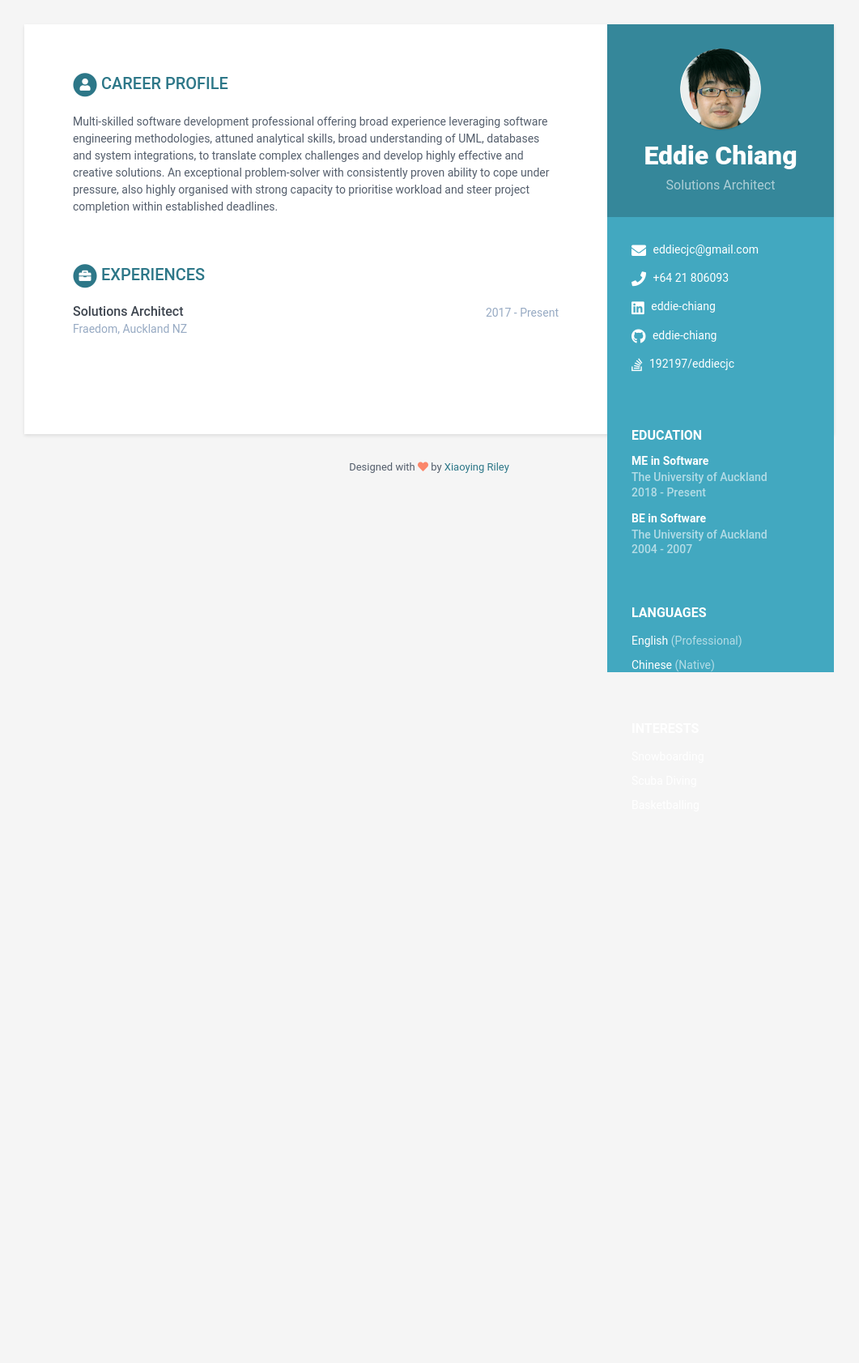
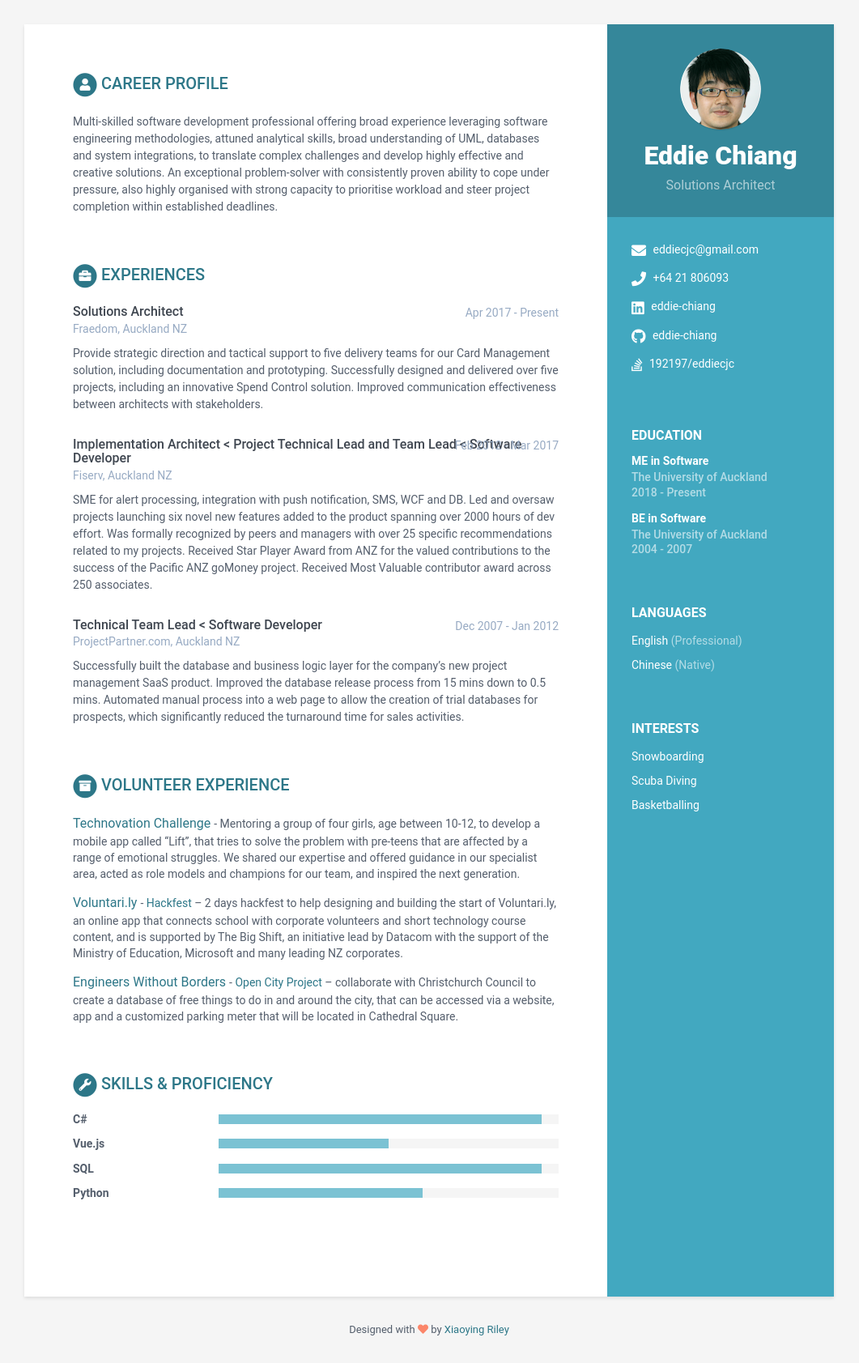
Before and after one commit to eddie-chiang/eddie-chiang.github.io, a Jekyll site: the page built from index.html, in a window 1280 px wide. Shown: the whole page at 81% size, without its empty margins (110-1171 px from the left). Built offline with Jekyll 4.4.1, drawn with Linux system fonts in a browser that asks for light colours; before the commit the page ends 1034 px from its top, so only the background shows below that.

Commit message:
Updated contents.

```diff
--- a/_data/data.yml
+++ b/_data/data.yml
@@ -3,94 +3,102 @@
 #
 
 sidebar:
-    about: False # set to False or comment line if you want to remove the "how to use?" in the sidebar
-    education: True # set to False if you want education in main section instead of in sidebar
+  about: False # set to False or comment line if you want to remove the "how to use?" in the sidebar
+  education: True # set to False if you want education in main section instead of in sidebar
 
-    # Profile information
-    name: Eddie Chiang
-    tagline: Solutions Architect
-    avatar: Eddie Chiang.png  #place a 100x100 picture inside /assets/images/ folder and provide the name of the file below
+  # Profile information
+  name: Eddie Chiang
+  tagline: Solutions Architect
+  avatar: Eddie Chiang.png  #place a 100x100 picture inside /assets/images/ folder and provide the name of the file below
 
-    # Sidebar links
-    email: eddiecjc@gmail.com
-    phone: +64 21 806093
-    website:
-    linkedin: eddie-chiang
-    github: eddie-chiang
-    gitlab:
-    bitbucket:
-    twitter:
-    stack-overflow: 192197/eddiecjc # Number/Username, e.g. 123456/alandoe
-    codewars:
-    goodreads: # Number-Username, e.g. 123456-alandoe
+  # Sidebar links
+  email: eddiecjc@gmail.com
+  phone: +64 21 806093
+  website:
+  linkedin: eddie-chiang
+  github: eddie-chiang
+  gitlab:
+  bitbucket:
+  twitter:
+  stack-overflow: 192197/eddiecjc # Number/Username, e.g. 123456/alandoe
+  codewars:
+  goodreads: # Number-Username, e.g. 123456-alandoe
 
-    languages:
-      - idiom: English
-        level: Professional
+  languages:
+    - idiom: English
+      level: Professional
 
-      - idiom: Chinese
-        level: Native
+    - idiom: Chinese
+      level: Native
 
-    interests:
-      - item: Snowboarding
-        link:
+  interests:
+    - item: Snowboarding
+      link:
 
-      - item: Scuba Diving
-        link:
+    - item: Scuba Diving
+      link:
 
-      - item: Basketballing
-        link:
+    - item: Basketballing
+      link:
 
 career-profile:
-    title: Career Profile
-    summary: |
-      Multi-skilled software development professional offering broad experience leveraging
-      software engineering methodologies, attuned analytical skills, broad understanding of
-      UML, databases and system integrations, to translate complex challenges and develop
-      highly effective and creative solutions. An exceptional problem-solver with consistently
-      proven ability to cope under pressure, also highly organised with strong capacity to
-      prioritise workload and steer project completion within established deadlines.
+  title: Career Profile
+  summary: |
+    Multi-skilled software development professional offering broad experience leveraging software engineering methodologies, attuned analytical skills, broad understanding of UML, databases and system integrations, to translate complex challenges and develop highly effective and creative solutions.
+    An exceptional problem-solver with consistently proven ability to cope under pressure, also highly organised with strong capacity to prioritise workload and steer project completion within established deadlines.
+
 education:
-    - degree: ME in Software
-      university: The University of Auckland
-      time: 2018 - Present
-      details:
-    - degree: BE in Software
-      university: The University of Auckland
-      time: 2004 - 2007
-      details:
+  - degree: ME in Software
+    university: The University of Auckland
+    time: 2018 - Present
+    details: >
+      Research on code comprehension challenges developers are facing to develop a deeper understanding, using mixed-method including interviews with developers and analysis of historical communication data using machine learning and NLP.>
+  - degree: BE in Software
+    university: The University of Auckland
+    time: 2004 - 2007
+    details:
 experiences:
-    - role: Solutions Architect
-      time: 2017 - Present
-      company: Fraedom, Auckland NZ
-      details:
+  - role: Solutions Architect
+    time: Apr 2017 - Present
+    company: Fraedom, Auckland NZ
+    details: |
+      Provide strategic direction and tactical support to five delivery teams for our Card Management solution, including documentation and prototyping.
+      Successfully designed and delivered over five projects, including an innovative Spend Control solution.
+      Improved communication effectiveness between architects with stakeholders.
+  - role: Implementation Architect < Project Technical Lead and Team Lead < Software Developer
+    time: Feb 2012 - Mar 2017
+    company: Fiserv, Auckland NZ
+    details: |
+      SME for alert processing, integration with push notification, SMS, WCF and DB.
+      Led and oversaw projects launching six novel new features added to the product spanning over 2000 hours of dev effort.
+      Was formally recognized by peers and managers with over 25 specific recommendations related to my projects.
+      Received Star Player Award from ANZ for the valued contributions to the success of the Pacific ANZ goMoney project.
+      Received Most Valuable contributor award across 250 associates.
+  - role: Technical Team Lead < Software Developer
+    time: Dec 2007 - Jan 2012
+    company: ProjectPartner.com, Auckland NZ
+    details: |
+      Successfully built the database and business logic layer for the company’s new project management SaaS product.
+      Improved the database release process from 15 mins down to 0.5 mins.
+      Automated manual process into a web page to allow the creation of trial databases for prospects, which significantly reduced the turnaround time for sales activities.
 
-# projects:
-#     title: Projects
-#     intro: >
-#       You can list your side projects or open source libraries in this
-#       section. Lorem ipsum dolor sit amet, consectetur adipiscing elit.
-#       Vestibulum et ligula in nunc bibendum fringilla a eu lectus.
-#     assignments:
-#       - title: Velocity
-#         link: "#hook"
-#         tagline: "A responsive website template designed to help startups promote, market and sell their products."
-
-#       - title: DevStudio
-#         link: "#"
-#         tagline: "A responsive website template designed to help web developers/designers market their services."
-
-#       - title: Tempo
-#         link: "#"
-#         tagline: "A responsive website template designed to help startups promote their products or services and to attract users &amp; investors"
-
-#       - title: Atom
-#         link: "#"
-#         tagline: "A comprehensive website template solution for startups/developers to market their mobile apps."
-
-#       - title: Delta
-#         link: "#"
-#         tagline: "A responsive Bootstrap one page theme designed to help app developers promote their mobile apps"
+projects:
+  title: Volunteer Experience
+  intro:
+  assignments:
+    - title: Technovation Challenge
+      link: https://technovationchallenge.org/
+      tagline: |
+        Mentoring a group of four girls, age between 10-12, to develop a mobile app called “Lift”, that tries to solve the problem with pre-teens that are affected by a range of emotional struggles.
+        We shared our expertise and offered guidance in our specialist area, acted as role models and champions for our team, and inspired the next generation.
+    - title: Voluntari.ly
+      link: https://voluntari.ly/
+      tagline: |
+        <a href="https://voluntari.ly/hackfest">Hackfest</a> – 2 days hackfest to help designing and building the start of Voluntari.ly, an online app that connects school with corporate volunteers and short technology course content, and is supported by The Big Shift, an initiative lead by Datacom with the support of the Ministry of Education, Microsoft and many leading NZ corporates.
+    - title: Engineers Without Borders
+      link: http://www.ewb.org.nz/
+      tagline: |
+        <a href="https://github.com/OpenCityProject">Open City Project</a> – collaborate with Christchurch Council to create a database of free things to do in and around the city, that can be accessed via a website, app and a customized parking meter that will be located in Cathedral Square.
 
 # publications:
 #     title: Publications
@@ -114,27 +122,18 @@ experiences:
 #         authors: Edgar T. Irons
 #         conference: "Comm. ACM 4 (1961), 51–55"
 
-# skills:
-#     title: Skills &amp; Proficiency
+skills:
+    title: Skills &amp; Proficiency
 
-#     toolset:
-#       - name: Python & Django
-#         level: 98%
-
-#       - name: Javascript & jQuery
-#         level: 98%
-
-#       - name: Angular
-#         level: 98%
-
-#       - name: HTML5 & CSS
-#         level: 95%
-
-#       - name: Ruby on Rails
-#         level: 85%
-
-#       - name: Sketch & Photoshop
-#         level: 60%
+    toolset:
+      - name: C#
+        level: 95%
+      - name: Vue.js
+        level: 50%
+      - name: SQL
+        level: 95%
+      - name: Python
+        level: 60%
 
 footer: >
     Designed with <i class="fas fa-heart"></i> by <a href="http://themes.3rdwavemedia.com" target="_blank" rel="nofollow">Xiaoying Riley</a>
```
